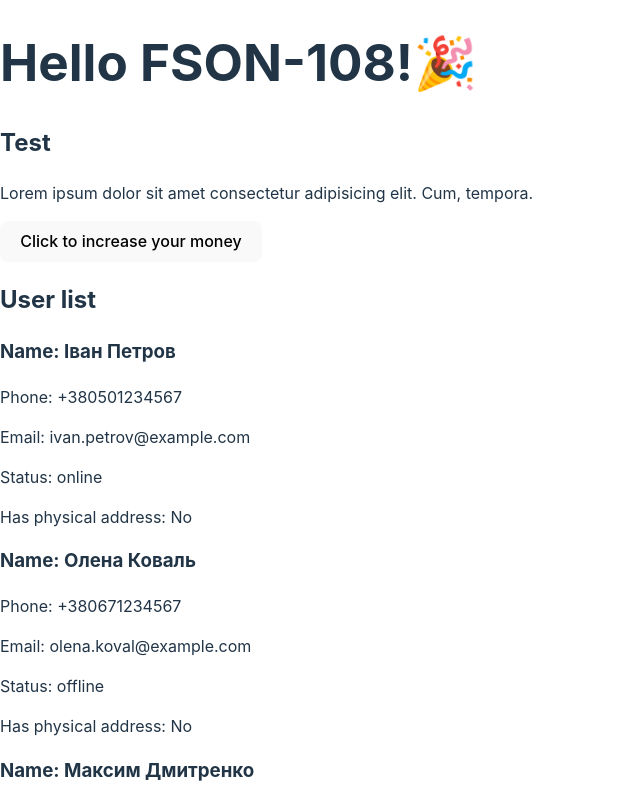
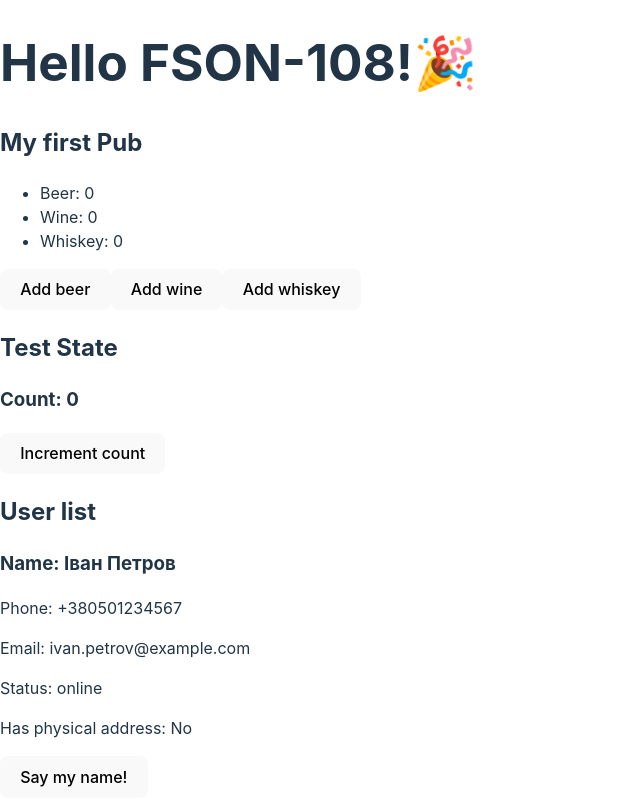
Before and after one commit to Maxim4ik118/fson-108, a React (Vite) app: page / in a window 1280 px wide. Shown: the top 800 px of the page, without its empty margins (0-640 px from the left). Built offline with nearby package versions, Linux system fonts and the light colour scheme; the HTML template or start-up script is replaced by a standard one.

Commit message:
new: useState;

```diff
--- a/src/App.jsx
+++ b/src/App.jsx
@@ -2,17 +2,36 @@ import Profile from "./components/Profile";
 
 import profilesData from "../profiles.json";
 import Section from "./components/Section";
+import { useState } from "react";
+import Pub from "./components/Pub";
 
 function App() {
+  const [count, setCount] = useState(0);
+
+  const onIncrement = () => {
+    setCount(count + 1);
+  };
+
+  const onSayMyName = (profileName) => {
+    console.log("profileName: ", profileName);
+  };
+
   return (
     <div>
       <h1>Hello FSON-108!🎉</h1>
+      <Section title="My first Pub">
+        <Pub />
+      </Section>
 
-      <Section title="Test">
-        <p>
-          Lorem ipsum dolor sit amet consectetur adipisicing elit. Cum, tempora.
-        </p>
-        <button type="button">Click to increase your money</button>
+      <Section title="Test State">
+        <h3>Count: {count}</h3>
+        {count > 5 && (
+          <div>
+            Congratulations 🎉!!! You&apos;ve got a 30% OFF discount promo -{" "}
+            <b>#12341BA</b>
+          </div>
+        )}
+        <button onClick={onIncrement}>Increment count</button>
       </Section>
 
       <Section title="User list">
@@ -25,6 +44,7 @@ function App() {
               status={profileItem.status}
               email={profileItem.email}
               hasPhysicalAddress={profileItem.hasPhisicalAddress}
+              onSayMyName={onSayMyName}
             />
           );
         })}
--- /dev/null
+++ b/src/components/BarControls.jsx
@@ -0,0 +1,11 @@
+const BarControls = ({ onAddDrink }) => {
+  return (
+    <div>
+      <button onClick={() => onAddDrink("beer")}>Add beer</button>
+      <button onClick={() => onAddDrink("wine")}>Add wine</button>
+      <button onClick={() => onAddDrink("whiskey")}>Add whiskey</button>
+    </div>
+  );
+};
+
+export default BarControls;
--- /dev/null
+++ b/src/components/BarStats.jsx
@@ -0,0 +1,12 @@
+const BarStats = ({ bottles }) => {
+
+  return (
+    <ul>
+      <li>Beer: {bottles.beer}</li>
+      <li>Wine: {bottles.wine}</li>
+      <li>Whiskey: {bottles.whiskey}</li>
+    </ul>
+  );
+};
+
+export default BarStats;
--- /dev/null
+++ b/src/components/Button.jsx
@@ -0,0 +1,10 @@
+
+const Button = ({ onClick }) => {
+  return (
+    <button type='button' onClick={onClick}>
+      Button
+    </button>
+  );
+}
+
+export default Button;
--- a/src/components/Profile.jsx
+++ b/src/components/Profile.jsx
@@ -1,5 +1,12 @@
 const Profile = (props) => {
-  const {  name, phone, email, status, hasPhysicalAddress = false } = props;
+  const {
+    name,
+    phone,
+    email,
+    status,
+    hasPhysicalAddress = false,
+    onSayMyName,
+  } = props;
 
   return (
     <div>
@@ -8,6 +15,7 @@ const Profile = (props) => {
       <p>Email: {email}</p>
       <p>Status: {status}</p>
       <p>Has physical address: {hasPhysicalAddress ? "Yes" : "No"}</p>
+      <button onClick={() => onSayMyName(name)}>Say my name!</button>
     </div>
   );
 };
--- /dev/null
+++ b/src/components/Pub.jsx
@@ -0,0 +1,44 @@
+import { useState } from "react";
+import BarControls from "./BarControls";
+import BarStats from "./BarStats";
+import Button from "./Button";
+
+const Pub = () => {
+  const [bottles, setBottles] = useState({
+    beer: 0,
+    wine: 0,
+    whiskey: 0,
+  });
+
+  const onAddDrink = (drinkName) => {
+    // "beer" | "wine" | "whiskey"
+    setBottles({ ...bottles, [drinkName]: bottles[drinkName] + 1 });
+
+    // const obj = {
+    //     age: 10
+    // }
+
+    // const objKey = "age"
+    // obj.age // 10
+    // obj[objKey] // 10
+
+    // if (drinkName === "beer") {
+    //   setBottles({ ...bottles, beer: bottles.beer + 1 });
+    // }
+    // if (drinkName === "wine") {
+    //   setBottles({ ...bottles, wine: bottles.wine + 1 });
+    // }
+    // if (drinkName === "whiskey") {
+    //   setBottles({ ...bottles, whiskey: bottles.whiskey + 1 });
+    // }
+  };
+
+  return (
+    <div>
+      <BarStats bottles={bottles} />
+      <BarControls onAddDrink={onAddDrink} />
+    </div>
+  );
+};
+
+export default Pub;
```
